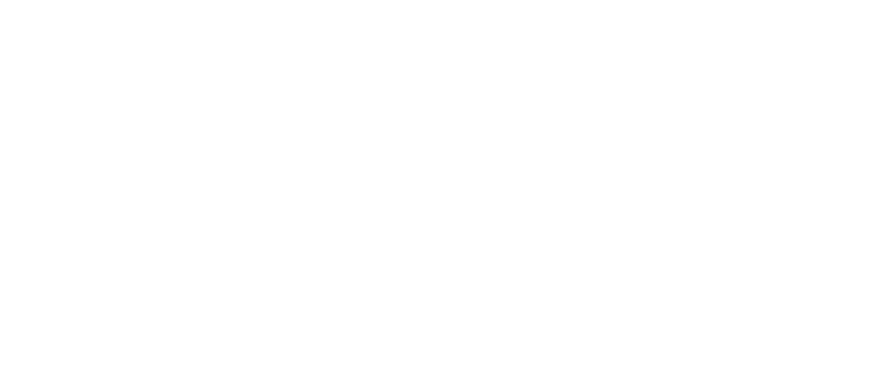
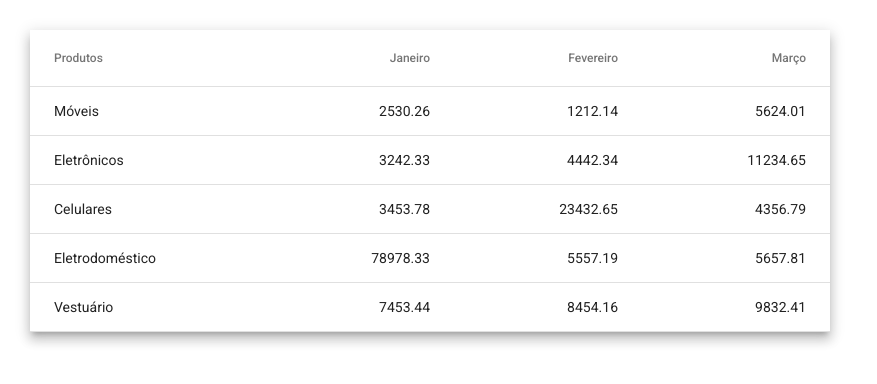
Before and after one commit to eduardoflorence/angular-flex-layout, an Angular app: page /exemplo4 in a window 1280 px wide. Before the commit this address led to /. Shown: the top 384 px of the page, without its empty margins (0-877 px from the left). Built offline with nearby package versions, Linux system fonts and the light colour scheme.

Commit message:
**Exemplo 4**: MediaObserver

```diff
--- a/src/app/app-routing.module.ts
+++ b/src/app/app-routing.module.ts
@@ -5,13 +5,15 @@
 import { Exemplo1Component } from './componentes/exemplo1/exemplo1.component';
 import { Exemplo2Component } from './componentes/exemplo2/exemplo2.component';
 import { Exemplo3Component } from './componentes/exemplo3/exemplo3.component';
+import { Exemplo4Component } from './componentes/exemplo4/exemplo4.component';
 
 const routes: Routes = [
   { path: '', pathMatch: 'full', redirectTo: 'principal' },
   { path: 'principal', component: PrincipalComponent },
   { path: 'exemplo1', component: Exemplo1Component },
   { path: 'exemplo2', component: Exemplo2Component },
-  { path: 'exemplo3', component: Exemplo3Component }
+  { path: 'exemplo3', component: Exemplo3Component },
+  { path: 'exemplo4', component: Exemplo4Component }
 ];
 
 @NgModule({
--- /dev/null
+++ b/src/app/componentes/exemplo4/exemplo4.component.html
@@ -0,0 +1,31 @@
+<div class="tabela">
+
+  <mat-table [dataSource]="vendas" class="mat-elevation-z8">
+    <ng-container *ngFor="let coluna of colunas; let colIndex = index" matColumnDef="{{ coluna }}">
+
+      <mat-header-cell *matHeaderCellDef>
+
+        <span fxHide fxShow.xs>
+          <button  mat-icon-button *ngIf="coluna !== 'produto'" (click)="mesRetrocede()" [disabled]="indexColuna === 1">
+            <mat-icon>chevron_left</mat-icon>
+          </button>
+          {{ labels[coluna !== 'produto' ? indexColuna : colIndex] }}
+          <button fxHide fxShow.xs mat-icon-button *ngIf="coluna !== 'produto'" (click)="mesAvanca()" [disabled]="indexColuna === colunasVendas.length-1">
+            <mat-icon>chevron_right</mat-icon>
+          </button>
+        </span>
+
+        <span fxShow fxHide.xs>
+          {{ labels[colIndex] }}
+        </span>
+
+      </mat-header-cell>
+
+      <mat-cell *matCellDef="let row">{{ row[coluna] }}</mat-cell>
+    </ng-container>
+
+    <mat-header-row *matHeaderRowDef="colunas"></mat-header-row>
+    <mat-row matRipple *matRowDef="let row; columns: colunas"></mat-row>
+
+  </mat-table>
+</div>
--- /dev/null
+++ b/src/app/componentes/exemplo4/exemplo4.component.scss
@@ -0,0 +1,14 @@
+.tabela {
+  padding: 30px;
+  max-width: 800px;
+}
+
+.mat-column-produto {
+   flex: 1 0 50px;
+}
+
+.mat-cell:not(.mat-column-produto),
+.mat-header-cell:not(.mat-column-produto) {
+  justify-content: flex-end;
+  flex: 1 0 50px;
+}
--- /dev/null
+++ b/src/app/componentes/exemplo4/exemplo4.component.ts
@@ -0,0 +1,64 @@
+import { Component, OnInit, OnDestroy } from '@angular/core';
+
+import { Subscription } from 'rxjs';
+import { MediaChange, MediaObserver } from '@angular/flex-layout';
+
+@Component({
+  selector: 'app-exemplo4',
+  templateUrl: './exemplo4.component.html',
+  styleUrls: ['./exemplo4.component.scss']
+})
+export class Exemplo4Component implements OnInit, OnDestroy {
+
+  watcher: Subscription;
+
+  vendas = [
+    {produto: 'Móveis', janeiro: 2530.26, fevereiro: 1212.14, marco: 5624.01},
+    {produto: 'Eletrônicos', janeiro: 3242.33, fevereiro: 4442.34, marco: 11234.65},
+    {produto: 'Celulares', janeiro: 3453.78, fevereiro: 23432.65, marco: 4356.79},
+    {produto: 'Eletrodoméstico', janeiro: 78978.33, fevereiro: 5557.19, marco: 5657.81},
+    {produto: 'Vestuário', janeiro: 7453.44, fevereiro: 8454.16, marco: 9832.41},
+  ];
+  labels = ['Produtos', 'Janeiro', 'Fevereiro', 'Março'];
+  colunasVendas = ['produto', 'janeiro', 'fevereiro', 'marco'];
+  colunas = [];
+  indexColuna = 1;
+
+  constructor(public mediaObserver: MediaObserver) {}
+
+  ngOnInit() {
+    this.watcher = this.mediaObserver.asObservable().subscribe(
+      (changes: MediaChange[]) => {
+        if (changes.some(change => change.mqAlias === 'xs')) {
+          this._setMobileContent();
+        } else {
+          this._setDesktopContent();
+        }
+      }
+    );
+  }
+
+  ngOnDestroy() {
+    this.watcher.unsubscribe();
+  }
+
+  private _setMobileContent(): void {
+    this.colunas = [this.colunasVendas[0], this.colunasVendas[this.indexColuna]];
+  }
+
+  private _setDesktopContent(): void {
+    this.colunas = this.colunasVendas;
+  }
+
+  mesAvanca(): void {
+    this.indexColuna++;
+    this._setMobileContent();
+  }
+
+  mesRetrocede(): void {
+    this.indexColuna--;
+    this._setMobileContent();
+  }
+
+
+}
--- a/src/app/principal/principal.component.ts
+++ b/src/app/principal/principal.component.ts
@@ -10,7 +10,8 @@
   exemplos = [
     { nome: 'fxLayout e fxFlex', rota: ['/exemplo1'] },
     { nome: 'fxLayoutGap e fxFlexOffset', rota: ['/exemplo2'] },
-    { nome: 'Breakpoints', rota: ['/exemplo3'] }
+    { nome: 'Breakpoints', rota: ['/exemplo3'] },
+    { nome: 'MediaObserver', rota: ['/exemplo4'] }
   ];
 
   constructor() { }
```
Also changed, not shown: src/app/app.module.ts (+7 -1 lines), 1 other file (tests, documents, lock files or other folders).
